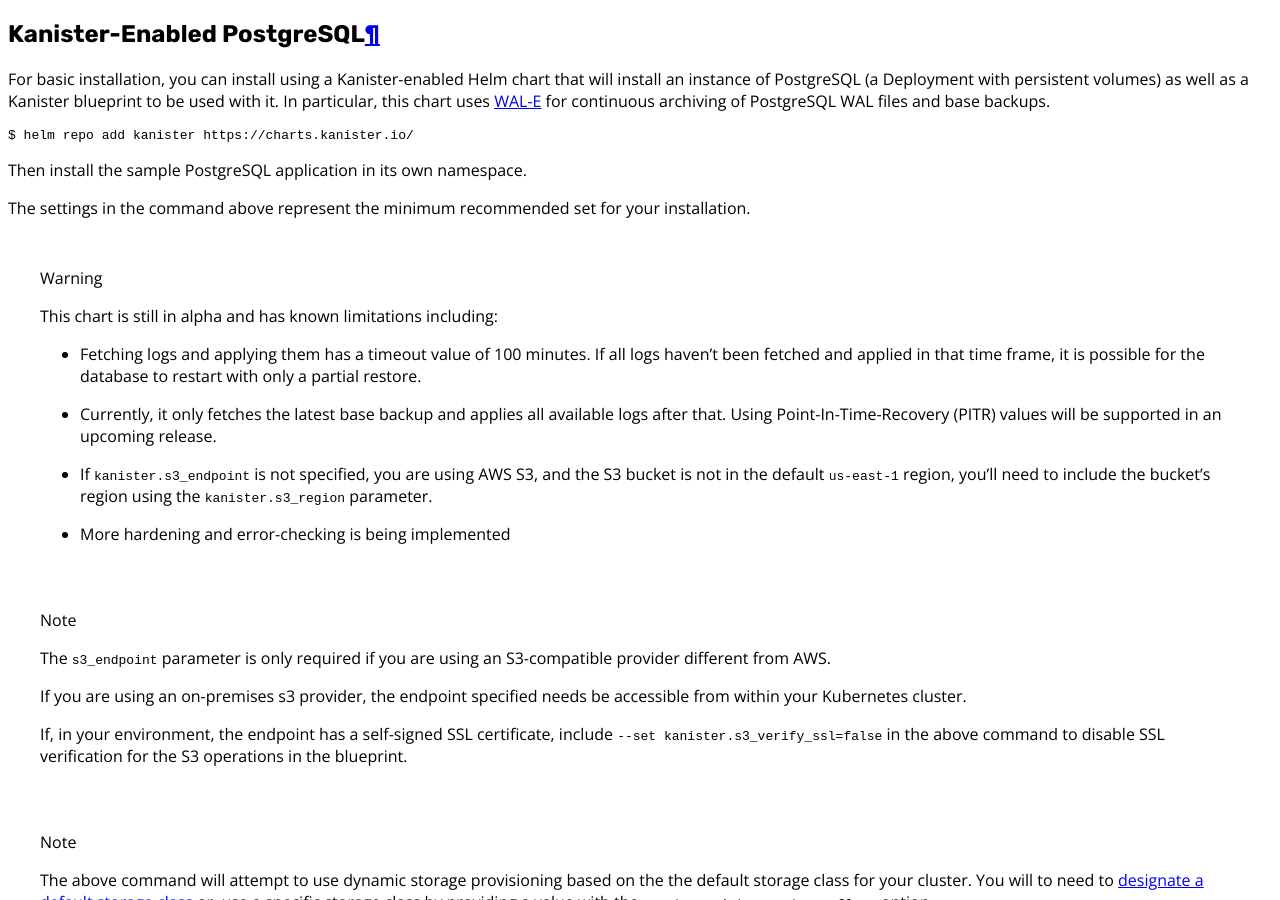
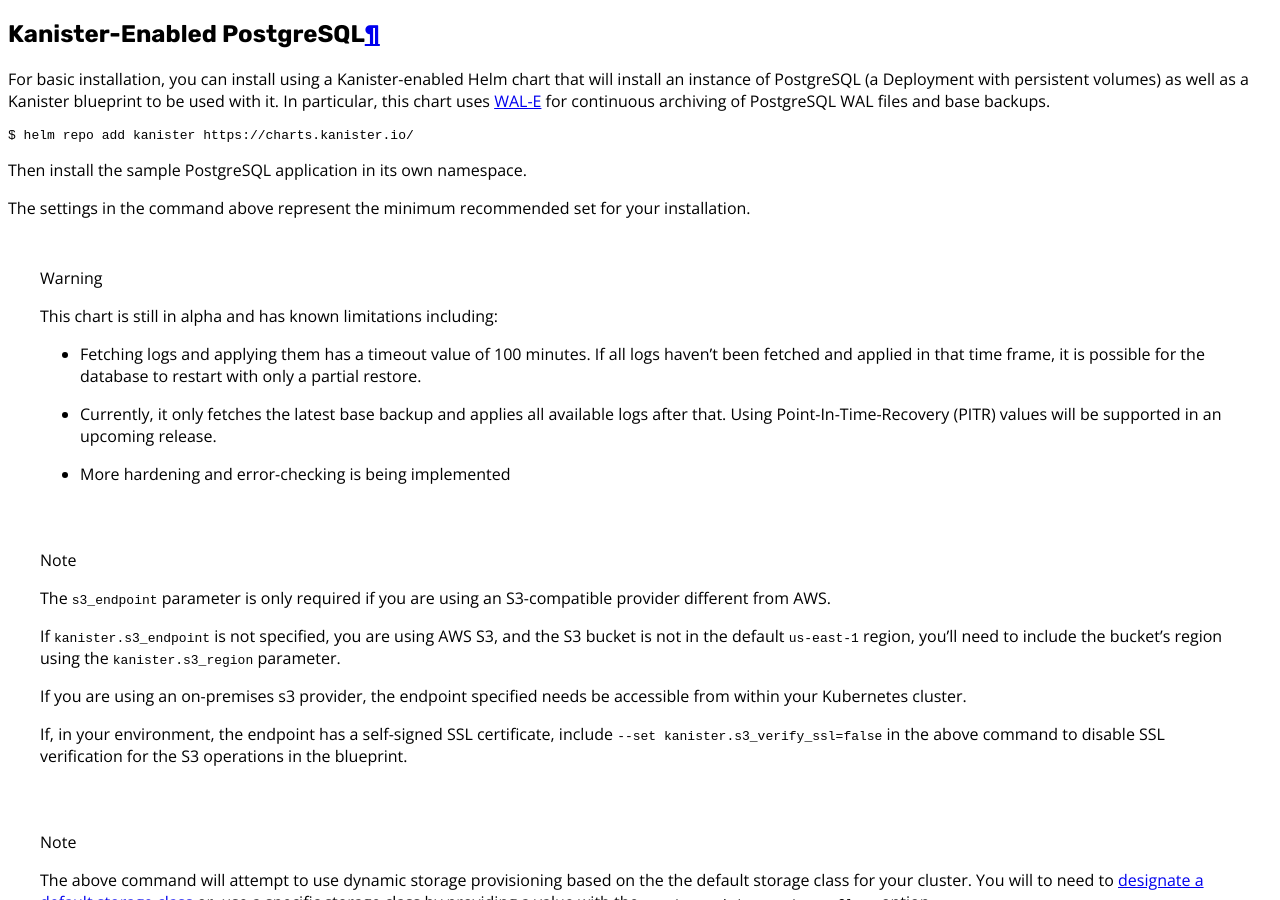
Before and after one commit to kanisterio/kanister, a Sphinx documentation site: the page built from docs/helm_instructions/pgsql_instructions.rst, in a window 1280 px wide and 900 px high. Built offline with Sphinx 7.4.7, drawn with Linux system fonts in a browser that asks for light colours.

```diff
--- a/docs/helm_instructions/pgsql_instructions.rst
+++ b/docs/helm_instructions/pgsql_instructions.rst
@@ -59,14 +59,15 @@ your installation.
     available logs after that. Using Point-In-Time-Recovery (PITR)
     values will be supported in an upcoming release.
 
-  * If ``kanister.s3_endpoint`` is not specified, you are using AWS S3, and the
-    S3 bucket is not in the default ``us-east-1`` region, you'll need to include
-    the bucket's region using the ``kanister.s3_region`` parameter.
-
   * More hardening and error-checking is being implemented
 
 .. note:: The ``s3_endpoint`` parameter is only required if you are using an
   S3-compatible provider different from AWS.
+
+  If ``kanister.s3_endpoint`` is not specified, you are using AWS S3,
+  and the S3 bucket is not in the default ``us-east-1`` region, you'll
+  need to include the bucket's region using the ``kanister.s3_region``
+  parameter.
 
   If you are using an on-premises s3 provider, the endpoint specified needs be
   accessible from within your Kubernetes cluster.
```
